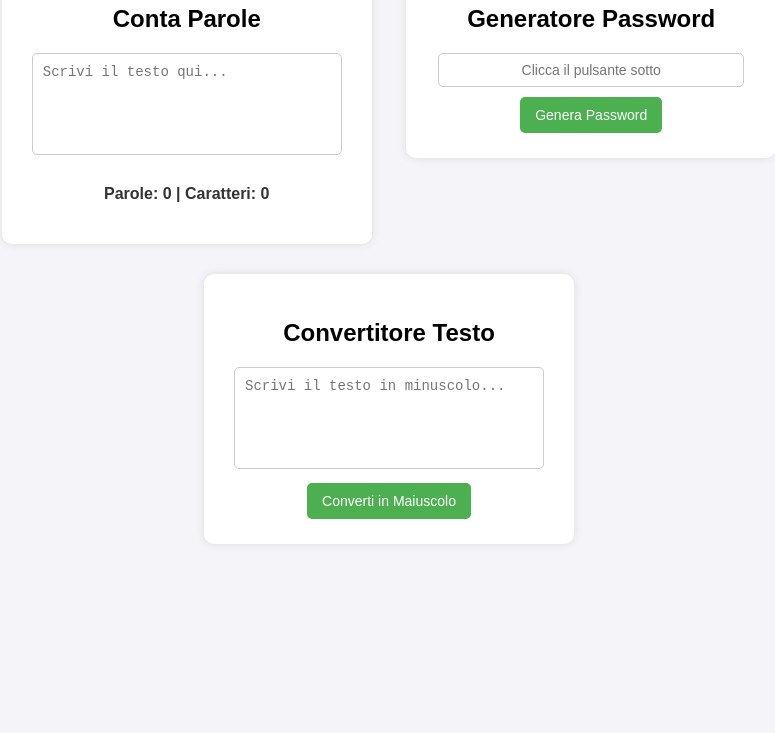
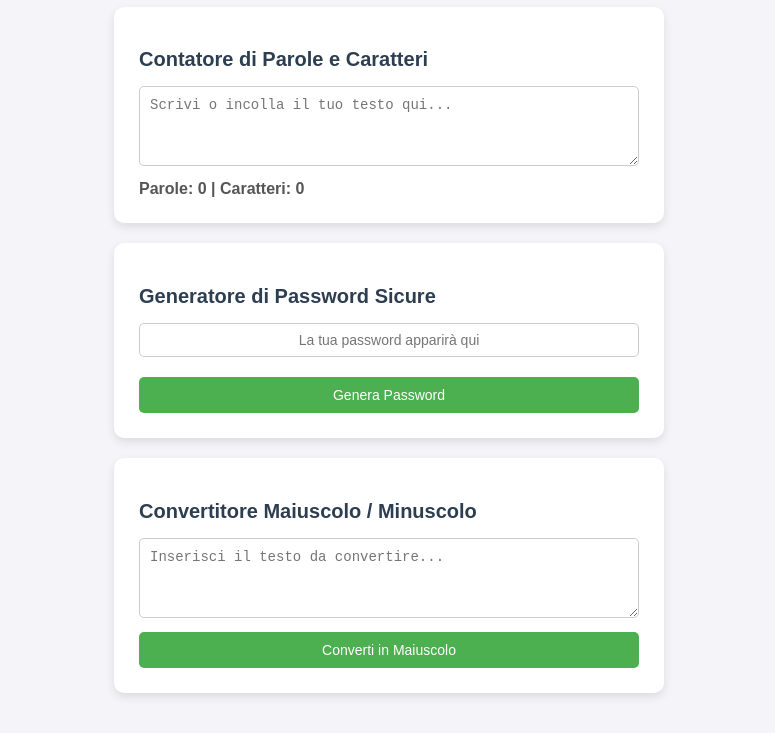
Before and after one commit to Toolwebsite41/Tool-Online-Gratuitii, a plain HTML site: page index.html in a window 1280 px wide. Shown: the part 93-826 px from the top of the page, without its empty margins (251-1026 px from the left). Before the commit the page ends 800 px from the top, so only its background shows below. Drawn offline with Linux system fonts and the light colour scheme.

Commit message:
Refactor index.html with new features and styles
Updated the HTML structure and styles for better layout and functionality. Added Google AdSense script and improved the word counter, password generator, and text converter tools.

```diff
--- a/index.html
+++ b/index.html
@@ -4,65 +4,126 @@
     <meta charset="UTF-8">
     <meta name="viewport" content="width=device-width, initial-scale=1.0">
     <title>Tool Online Gratuiti</title>
+
+    <!-- Kodi i Google AdSense i lidhur saktë -->
+    <script async src="https://pagead2.googlesyndication.com/pagead/js/adsbygoogle.js?client=ca-pub-1846323556153354"
+         crossorigin="anonymous"></script>
+
     <style>
-        body { font-family: Arial, sans-serif; background-color: #f4f4f9; text-align: center; padding: 30px; }
-        .container { background: white; padding: 25px; border-radius: 10px; display: inline-block; box-shadow: 0px 0px 10px rgba(0,0,0,0.1); margin: 15px; width: 320px; vertical-align: top; }
-        textarea { width: 90%; height: 80px; padding: 10px; font-size: 14px; border-radius: 5px; border: 1px solid #ccc; resize: none; margin-bottom: 10px; }
-        input[type="text"] { width: 90%; padding: 8px; font-size: 14px; text-align: center; border-radius: 5px; border: 1px solid #ccc; margin-bottom: 10px; }
-        button { background-color: #4CAF50; color: white; border: none; padding: 10px 15px; font-size: 14px; border-radius: 5px; cursor: pointer; }
-        button:hover { background-color: #45a049; }
-        p { font-size: 16px; font-weight: bold; color: #333; }
+        body {
+            font-family: Arial, sans-serif;
+            background-color: #f4f4f9;
+            color: #333;
+            margin: 0;
+            padding: 20px;
+            display: flex;
+            flex-direction: column;
+            align-items: center;
+        }
+        .container {
+            background: white;
+            padding: 25px;
+            border-radius: 10px;
+            box-shadow: 0px 4px 10px rgba(0,0,0,0.1);
+            width: 100%;
+            max-width: 500px;
+            margin-bottom: 20px;
+        }
+        h2 {
+            color: #2c3e50;
+            font-size: 20px;
+            margin-bottom: 15px;
+        }
+        textarea {
+            width: 100%;
+            height: 80px;
+            padding: 10px;
+            font-size: 14px;
+            border-radius: 5px;
+            border: 1px solid #ccc;
+            box-sizing: border-box;
+            resize: vertical;
+        }
+        input[type="text"] {
+            width: 100%;
+            padding: 8px;
+            font-size: 14px;
+            text-align: center;
+            border-radius: 5px;
+            border: 1px solid #ccc;
+            box-sizing: border-box;
+            margin-bottom: 10px;
+        }
+        button {
+            background-color: #4CAF50;
+            color: white;
+            border: none;
+            padding: 10px 15px;
+            font-size: 14px;
+            border-radius: 5px;
+            cursor: pointer;
+            margin-top: 10px;
+            width: 100%;
+        }
+        button:hover {
+            background-color: #45a049;
+        }
+        .result {
+            margin-top: 10px;
+            font-weight: bold;
+            color: #555;
+        }
     </style>
 </head>
 <body>
 
-    <!-- Tool 1: Conta Parole -->
+    <h1>I Miei Strumenti Online</h1>
+
+    <!-- 1. Word Counter -->
     <div class="container">
-        <h2>Conta Parole</h2>
-        <textarea id="teksti" placeholder="Scrivi il testo qui..." oninput="numero()"></textarea>
-        <p>Parole: <span id="fjalet">0</span> | Caratteri: <span id="karakteret">0</span></p>
+        <h2>Contatore di Parole e Caratteri</h2>
+        <textarea id="textInput" placeholder="Scrivi o incolla il tuo testo qui..." oninput="countWords()"></textarea>
+        <div class="result" id="wordCountResult">Parole: 0 | Caratteri: 0</div>
     </div>
 
-    <!-- Tool 2: Generatore di Password -->
+    <!-- 2. Password Generator -->
     <div class="container">
-        <h2>Generatore Password</h2>
-        <input type="text" id="fjalekalimi" readonly placeholder="Clicca il pulsante sotto">
-        <br>
-        <button type="button" onclick="gjeneroFjalekalimin()">Genera Password</button>
+        <h2>Generatore di Password Sicure</h2>
+        <input type="text" id="passwordOutput" readonly placeholder="La tua password apparirà qui">
+        <button onclick="generatePassword()">Genera Password</button>
     </div>
 
-    <!-- Tool 3: Convertitore di Testo (Maiuscole) -->
+    <!-- 3. Text to Uppercase Converter -->
     <div class="container">
-        <h2>Convertitore Testo</h2>
-        <textarea id="tekstiPerKonvertim" placeholder="Scrivi il testo in minuscolo..."></textarea>
-        <br>
-        <button type="button" onclick="konvertoNeTeMadha()">Converti in Maiuscolo</button>
+        <h2>Convertitore Maiuscolo / Minuscolo</h2>
+        <textarea id="caseInput" placeholder="Inserisci il testo da convertire..."></textarea>
+        <button onclick="convertToUppercase()">Converti in Maiuscolo</button>
     </div>
 
     <script>
-        // Logica per Conta Parole
-        function numero() {
-            let t = document.getElementById("teksti").value.trim();
-            let karakteret = t.length;
-            let fjalet = t === "" ? 0 : t.split(/\s+/).length;
-            document.getElementById("karakteret").innerText = karakteret;
-            document.getElementById("fjalet").innerText = fjalet;
+        // Word Counter Logic
+        function countWords() {
+            let text = document.getElementById("textInput").value.trim();
+            let words = text === "" ? 0 : text.split(/\s+/).length;
+            let chars = text.length;
+            document.getElementById("wordCountResult").innerText = `Parole: ${words} | Caratteri: ${chars}`;
         }
 
-        // Logica per Generatore di Password
-        function gjeneroFjalekalimin() {
-            let kar = "ABCDEFGHIJKLMNOPQRSTUVWXYZabcdefghijklmnopqrstuvwxyz0123456789@#$!";
-            let rezultat = "";
-            for (let i = 0; i < 12; i++) {
-                rezultat += kar.charAt(Math.floor(Math.random() * kar.length));
+        // Password Generator Logic
+        function generatePassword() {
+            let chars = "ABCDEFGHIJKLMNOPQRSTUVWXYZabcdefghijklmnopqrstuvwxyz0123456789@#$%&*!";
+            let passwordLength = 12;
+            let password = "";
+            for (let i = 0; i < passwordLength; i++) {
+                password += chars.charAt(Math.floor(Math.random() * chars.length));
             }
-            document.getElementById("fjalekalimi").value = rezultat;
+            document.getElementById("passwordOutput").value = password;
         }
 
-        // Logica per Convertitore di Testo
-        function konvertoNeTeMadha() {
-            let zanafilla = document.getElementById("tekstiPerKonvertim").value;
-            document.getElementById("tekstiPerKonvertim").value = zanafilla.toUpperCase();
+        // Uppercase Converter Logic
+        function convertToUppercase() {
+            let textElement = document.getElementById("caseInput");
+            textElement.value = textElement.value.toUpperCase();
         }
     </script>
 
```
